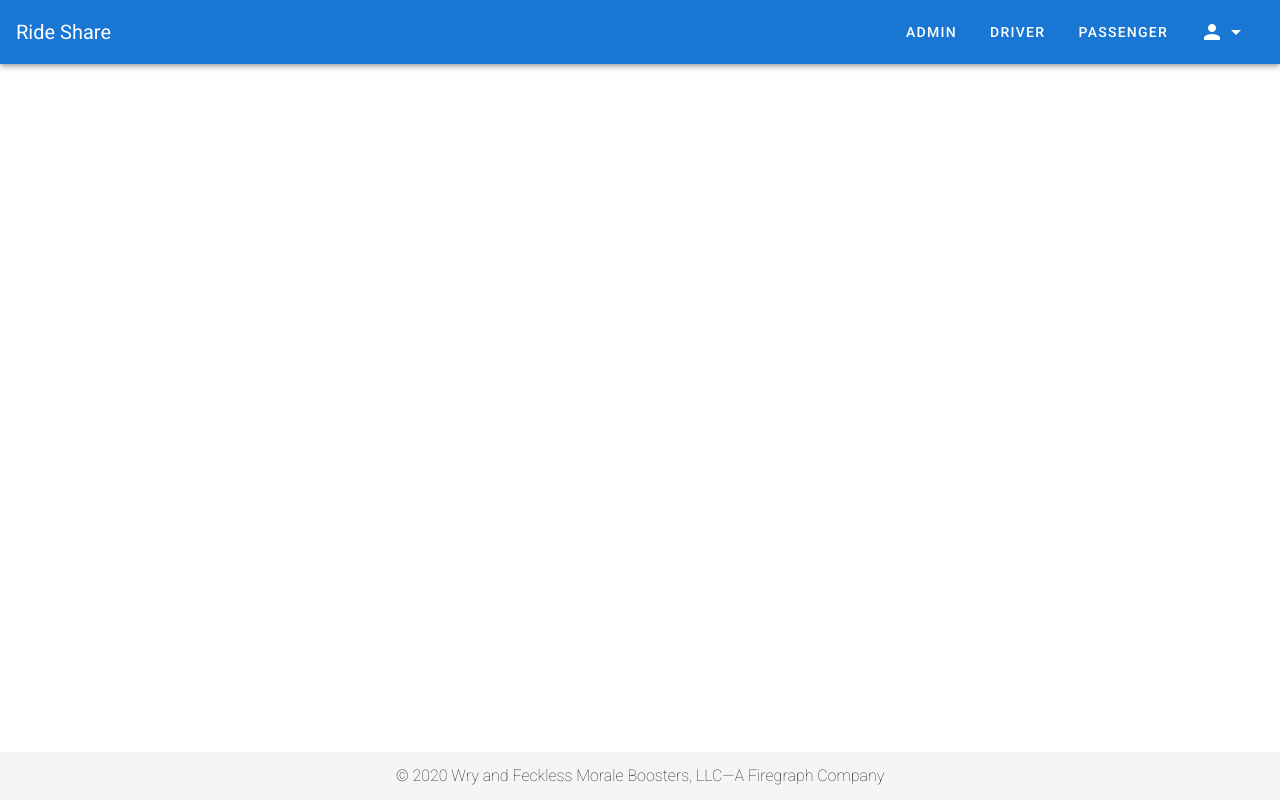
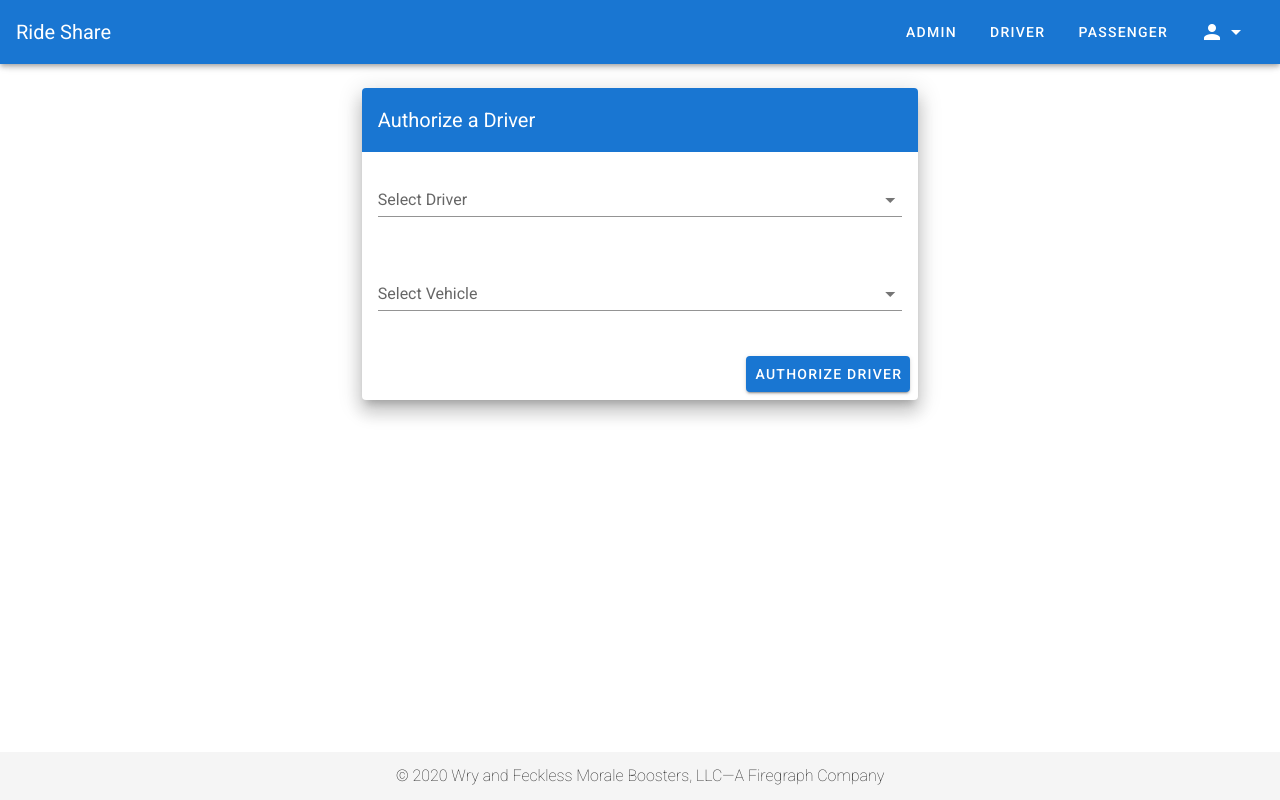
Before and after one commit to CourtneyKrisMasters/rideShare, a Vue app: page /authorization in a window 1280 px wide. Built offline with nearby package versions, Linux system fonts and the light colour scheme; no server answers.

Commit message:
added authorization functionality

```diff
--- a/src/pages/Admin.vue
+++ b/src/pages/Admin.vue
@@ -27,7 +27,9 @@
       <v-btn text v-bind:to="{ name: 'addRides' }">
         Update a Ride
       </v-btn>
-
+      <v-btn text v-bind:to="{ name: 'authorization' }">
+        Authorize a Driver
+      </v-btn>
       <v-spacer></v-spacer>
 
       <h4 class="display-1">Current Rides</h4>
--- /dev/null
+++ b/src/pages/Authorization.vue
@@ -0,0 +1,157 @@
+<!--pop up form to add a new Authorization Driver/Vehicle Pair-->
+<template>
+  <v-container>
+    <v-row justify="center">
+      <v-col cols="12" sm="8" md="6">
+        <v-card class="elevation-12">
+          <v-toolbar color="primary" dark flat>
+            <v-toolbar-title>Authorize a Driver</v-toolbar-title>
+          </v-toolbar>
+          <v-card-text>
+            <v-form>
+              <v-row >
+                <v-col class="d-flex">
+                  <v-select
+                    :items="driverItems"
+                    item-text="name"
+                    item-value="id"
+                    label="Select Driver"
+                  ></v-select>
+                </v-col>
+              </v-row>
+              <v-row >
+                <v-col class="d-flex">
+                  <v-select
+                    :items="vehicleItems"
+                    item-text="licensenumber"
+                    item-value="id"
+                    label="Select Vehicle"
+                  ></v-select>
+                </v-col>
+              </v-row>
+            </v-form>
+          </v-card-text>
+          <v-card-actions>
+            <v-spacer />
+            <v-btn v-on:click="handleSubmit" color="primary">Authorize Driver</v-btn>
+          </v-card-actions>
+        </v-card>
+      </v-col>
+    </v-row>
+
+    <div class="text-xs-center">
+        <v-dialog v-model="dialogVisible" width="500">
+          <v-card>
+            <v-card-title primary-title>
+              {{ dialogHeader }}
+            </v-card-title>
+
+            <v-card-text>
+              {{ dialogText }}
+            </v-card-text>
+
+            <v-divider></v-divider>
+
+            <v-card-actions>
+              <v-spacer></v-spacer>
+              <v-btn color="primary" text v-on:click="hideDialog">Okay</v-btn>
+            </v-card-actions>
+          </v-card>
+        </v-dialog>
+      </div>
+
+  </v-container>
+</template>
+
+<script>
+export default {
+  data: function() {
+    return {
+        authorizationObject: {
+            driverId: "",
+            vehicleId: "",
+        },
+
+        driverItems: [],
+        vehicleItems: [],
+
+        // Was an account created successfully?
+        newauthorizationObjectCreated: false,
+
+        // Data to be displayed by the dialog.
+        dialogHeader: "<no dialogHeader>",
+        dialogText: "<no dialogText>",
+        dialogVisible: false,
+
+        rules: {
+            required: [(val) => val.length > 0 || "Required"]
+        }
+    };
+  },
+
+  //gets all drivers for the dropdown
+  mounted: function() {
+       this.$axios.get("/drivers").then(response => {
+        this.driverItems = response.data.map(item => ({
+          id: item.id,
+          firstname: item.firstname,
+          lastname: item.lastname,
+          name: item.firstname + " " + item.lastname,
+        }));
+      });
+      this.$axios.get("/vehicles").then(response => {
+        this.vehicleItems = response.data.map(item => ({
+          id: item.id,
+          licensenumber: item.licensenumber,
+        }));
+      });
+  },
+
+  methods: {
+      // Invoked when the user clicks the 'Sign Up' button.
+    handleSubmit: function () {
+      // Haven't been successful yet.
+      this.newauthorizationObjectCreated = false;
+      console.log("driver id: " + this.driverId.id);
+      console.log("vehicle id: " + this.vehicleId.id);
+      console.log("object driver id: " + this.authorizationObject.driverId);
+      console.log("object vehicle id: " + this.authorizationObject.id);
+      this.$axios //this probably needs to be fixed
+        .post("/authorization", {
+          //TODO - send the id to the db
+          driverId: this.driver.id,
+          vehicleId: this.vehicle.id,
+        })
+        .then((result) => {
+          // Based on whether things worked or not, show the
+          // appropriate dialog.
+          this.showDialog("Success", "result.data.msge");
+          if (result.data.ok) {
+            this.showDialog("Success", result.data.msge);
+            this.newauthorizationObjectCreated = true;
+          } else {
+            this.showDialog("Sorry", result.data.msge);
+          }
+        })
+        .catch((err) => this.showDialog("Failed", err));
+    },
+    // Helper method to display the dialog box with the appropriate content.
+    showDialog: function (header, text) {
+      this.dialogHeader = header;
+      console.log(text);
+      this.dialogText = text;
+      this.dialogVisible = true;
+    },
+
+    // Invoked by the "Okay" button on the dialog; dismiss the dialog
+    // and navigate to the home page.
+    hideDialog: function () {
+      this.dialogVisible = false;
+      if (this.newauthorizationObjectCreated) {
+        // Only navigate away from the sign-up page if we were successful.
+        this.$router.push({ name: "admin" });
+      }
+    }
+  },
+};
+</script>
--- a/src/router.js
+++ b/src/router.js
@@ -12,6 +12,7 @@ import Rides from "./pages/Rides.vue";
 import AddRides from "./pages/AddRides.vue";
 import UpdateVehicle from "./pages/UpdateVehicle.vue";
 import UpdateRide from "./pages/UpdateRide.vue";
+import Authorization from "./pages/Authorization.vue";
 
 Vue.use(Router);
 
@@ -30,5 +31,6 @@ export default new Router({
     { name: "addRides", path: "/addRides", component: AddRides },
     { name: "updateVehicle", path: "/updateVehicle", component: UpdateVehicle },
     { name: "updateRide", path: "/updateRide", component: UpdateRide },
+    { name: "authorization", path: "/authorization", component: Authorization },
   ]
 });
```
Also changed, not shown: db.js (+12 -0 lines).
